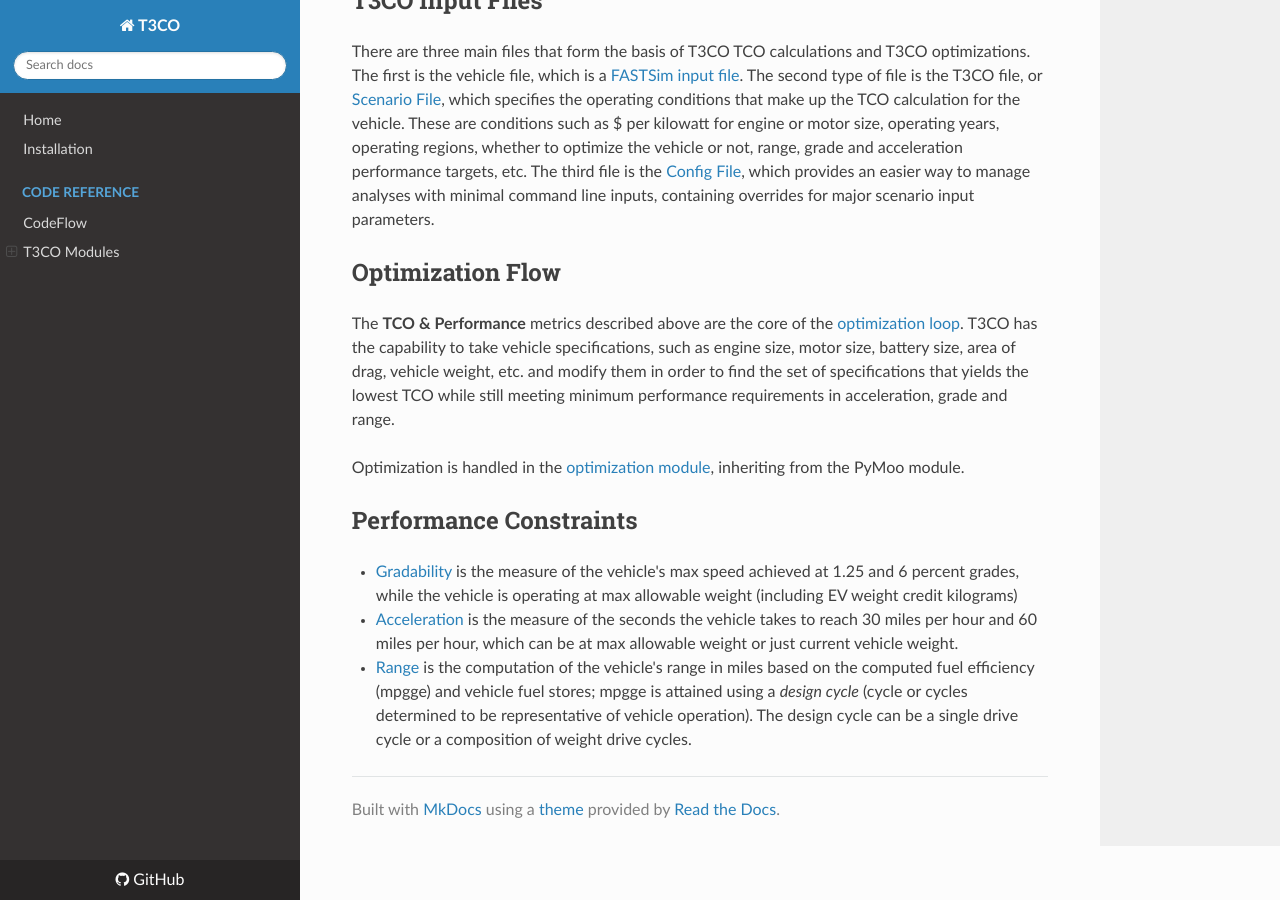
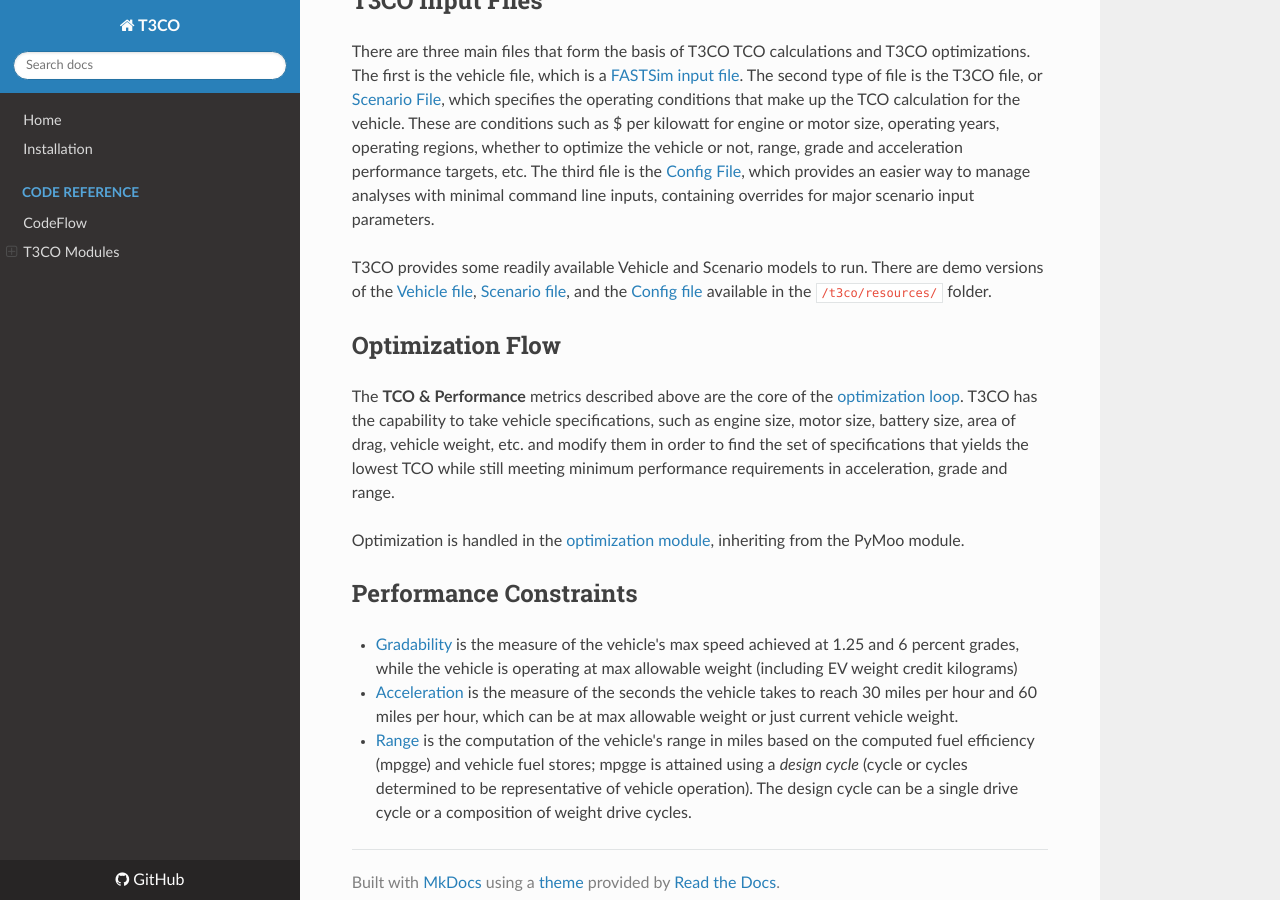
Before and after one commit to NREL/T3CO, an MkDocs documentation site: the page built from docs/T3CO_Overview.md, in a window 1280 px wide and 900 px high, scrolled down 1047 px. Built offline with MkDocs 1.6.1, drawn with Linux system fonts in a browser that asks for light colours; nearby versions of some CDN libraries.

Commit message:
Add links to input files in T3CO_Overview.md

```diff
--- a/docs/T3CO_Overview.md
+++ b/docs/T3CO_Overview.md
@@ -37,6 +37,8 @@
 
 There are three main files that form the basis of T3CO TCO calculations and T3CO optimizations. The first is the vehicle file, which is a [FASTSim input file](https://docs.rs/fastsim-core/0.1.6/fastsim_core/vehicle/struct.RustVehicle.html). The second type of file is the T3CO file, or [Scenario File](https://github.com/NREL/T3CO-private/blob/61aff5700c16ff54d69aa2c238f63553ec31f1da/docs/scenario_inputs_descriptions.md), which specifies the operating conditions that make up the TCO calculation for the vehicle. These are conditions such as $ per kilowatt for engine or motor size, operating years, operating regions, whether to optimize the vehicle or not, range, grade and acceleration performance targets, etc. The third file is the [Config File](https://github.com/NREL/T3CO-private/blob/61aff5700c16ff54d69aa2c238f63553ec31f1da/docs/config_inputs_descriptions.md), which provides an easier way to manage analyses with minimal command line inputs, containing overrides for major scenario input parameters.
 
+T3CO provides some readily available Vehicle and Scenario models to run. There are demo versions of the [Vehicle file](https://github.com/NREL/T3CO-private/blob/264a730de942671eb2345a5afca7e1afd6d67666/t3co/resources/inputs/demo/Demo_FY22_vehicle_model_assumptions.csv), [Scenario file](https://github.com/NREL/T3CO-private/blob/264a730de942671eb2345a5afca7e1afd6d67666/t3co/resources/inputs/demo/Demo_FY22_scenario_assumptions.csv), and the [Config file](https://github.com/NREL/T3CO-private/blob/264a730de942671eb2345a5afca7e1afd6d67666/t3co/resources/T3COConfig.csv) available in the  `/t3co/resources/` folder.
+
 ## Optimization Flow <a name="Optimization_Flow"></a>
 
 The **TCO & Performance** metrics described above are the core of the [optimization loop](https://github.com/NREL/T3CO-private/blob/7b56eb37bf5a57e6cd0ce761fc1708ee151c956f/docs/old_docs/optimization.md). T3CO has the capability to take vehicle specifications, such as engine size, motor size, battery size, area of drag, vehicle weight, etc. and modify them in order to find the set of specifications that yields the lowest TCO while still meeting minimum performance requirements in acceleration, grade and range.
```
